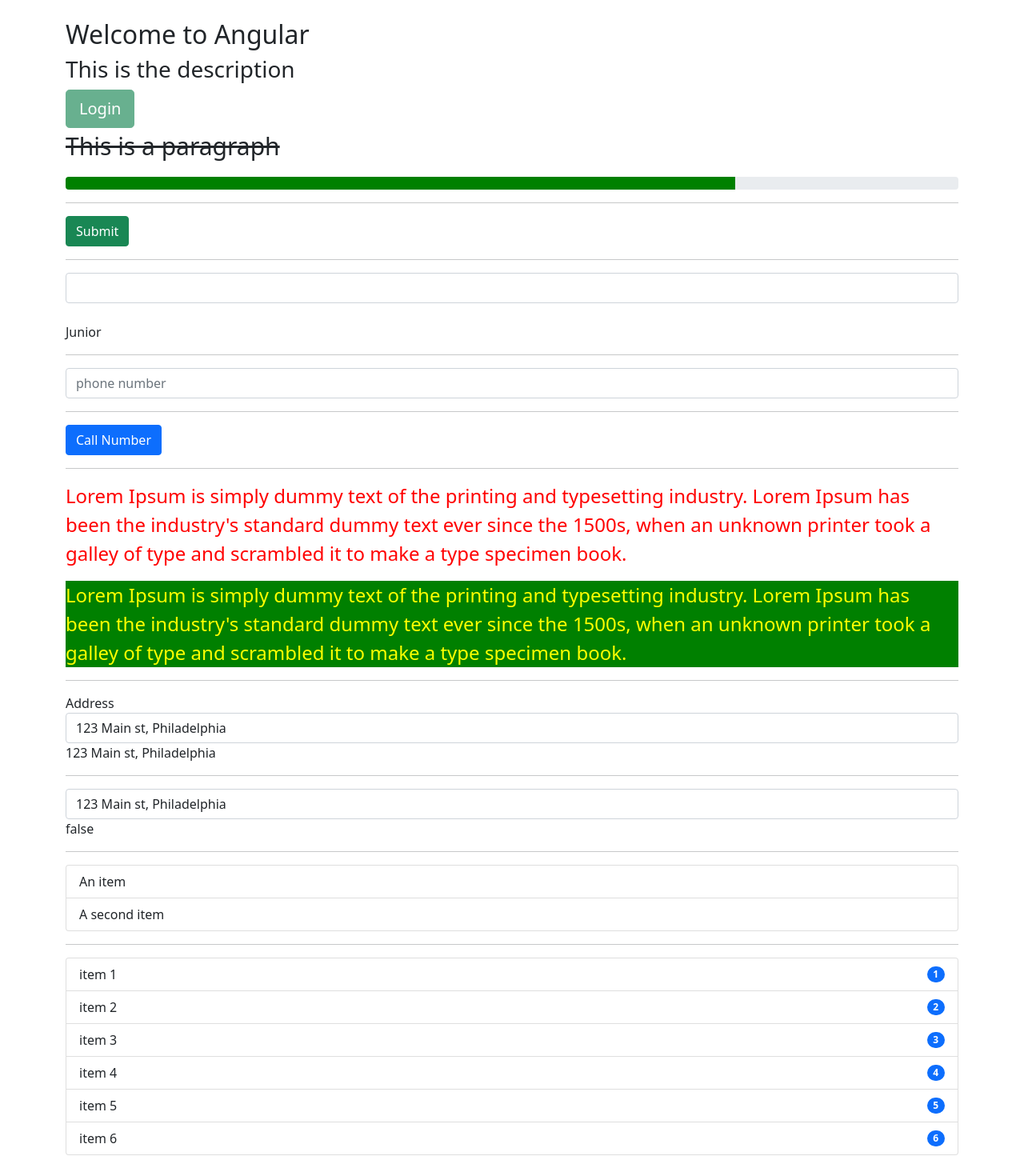
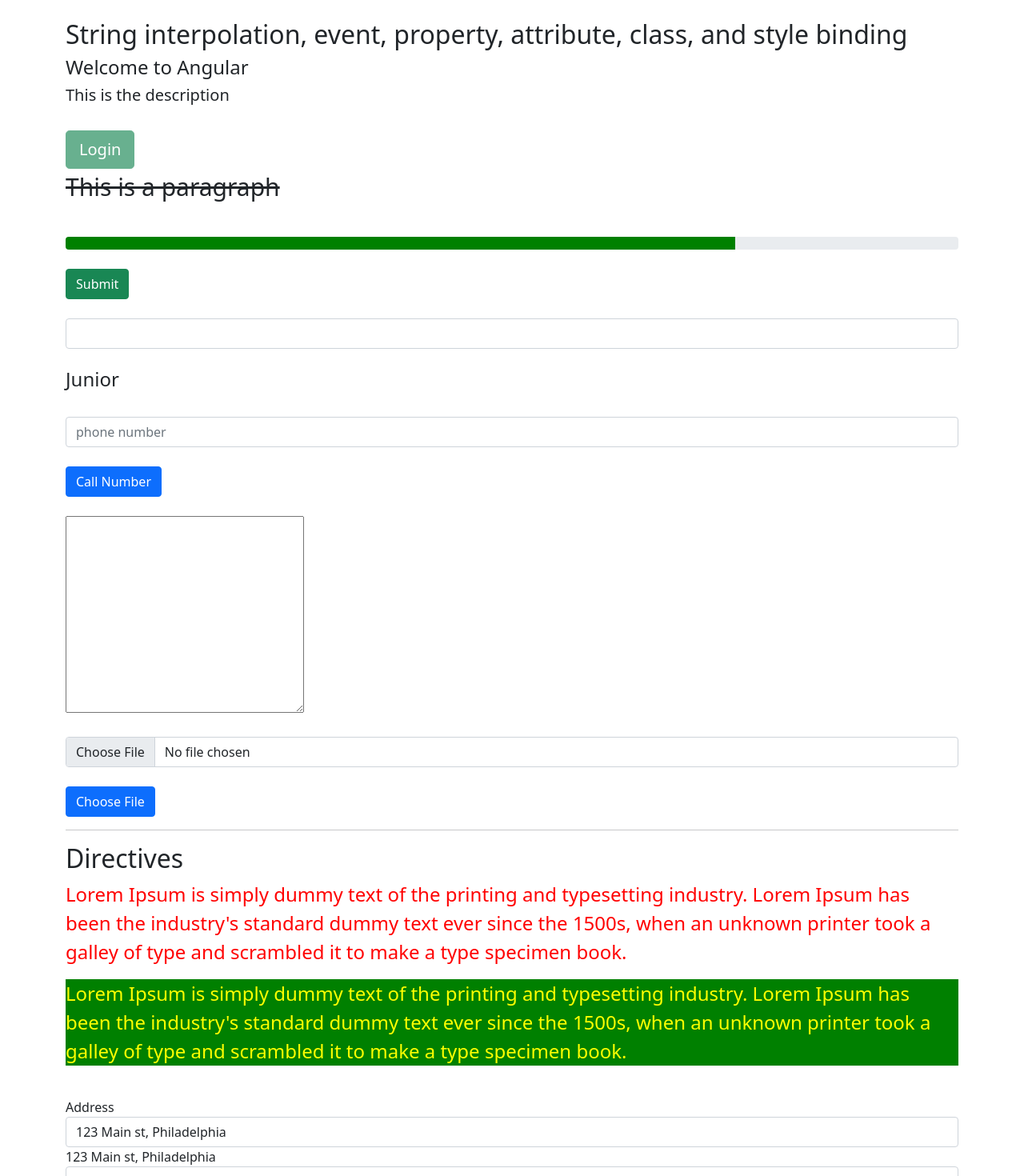
Before and after one commit to juniorro/ngcrashcourse, an Angular app: page / in a window 1280 px wide. Shown: the top 1470 px of the page at 80% size. Built offline with nearby package versions, Linux system fonts and the light colour scheme.

Commit message:
code clean up

```diff
--- a/src/app/app.component.html
+++ b/src/app/app.component.html
@@ -1,41 +1,71 @@
 <div class="container mt-4 mb-4">
   <div class="row">
     <div class="col-xs-12">
+      <h2>String interpolation, event, property, attribute, class, and style binding</h2>
+
       <!-- https://angular.io/guide/template-syntax#event-binding-event -->
       <!-- String interpolation -->
       <!-- https://angular.io/guide/interpolation -->
-      <h2>{{ title }}</h2>
-      <h3>{{ getDescription() }}</h3>
+
+      <h4>{{ title }}</h4>
+      <h5>{{ getDescription() }}</h5>
       <!-- <img src="{{ imageUrl }}" width="400" height="400" alt="Beach"> -->
+
+      <br>
 
       <!-- Property binding -->
       <!-- https://angular.io/guide/property-binding -->
+
       <button [disabled]="isAuthenticated" class="btn btn-success btn-lg">Login</button>
       <p [innerText]="paragrapText" [style.text-decoration]="'line-through'" [style.font-size.px]=30></p>
       <!-- <img [src]="imageUrl" width="400" height="400" alt="Beach"> -->
 
-      <!-- Attribute, class, and style bindingsbinding -->
+      <br>
+
+      <!-- Attribute, class, and style bindings -->
       <!-- https://angular.io/guide/attribute-binding -->
+
       <div class="progress">
         <div id="progress" [style.width.%]=75 [style.background-color]="'green'" class="progress-bar" role="progressbar"
           aria-valuemin="0" aria-valuemax="100">
         </div>
       </div>
 
-      <hr>
+      <br>
+
       <!-- Event binding -->
       <!-- https://angular.io/guide/event-binding -->
+      <!-- https://www.w3schools.com/jsref/dom_obj_event.asp -->
+
       <button type="button" class="btn btn-success" [class.hightlight]="false" (click)="onSubmit($event)">Submit</button>
-      <hr>
+
+      <br>
       <!-- <input type="text" (input)="name=$event.target.value"><br/> -->
+      <br>
       <input type="text" (input)="printValue(phone)" class="form-control"><br />
-      {{name}}
-      <hr>
-      <input #phone placeholder="phone number" class="form-control" />
-      <hr>
+
+      <h4>{{ name }}</h4>
+
+      <br>
+
+      <input type="text" #phone placeholder="phone number" class="form-control" />
+
+      <br>
+
       <button type="button" class="btn btn-primary" (click)="callPhone(phone.value)">Call Number</button>
+
+      <br><br>
+
+      <textarea #text name="" id="" cols="30" rows="10" (copy)="mouseOver($event)" (input)="mouseOver($event)" (mouseover)="mouseOver($event)"></textarea>
+
+      <br><br>
+
+      <input type="file" #fileInput (change)="uploadFile($event);mouseOver($event)" placeholder="photo" class="form-control" /> <br>
+      <button type="button" class="btn btn-primary" (click)="fileInput.click()">Choose File</button>
+
       <hr>
 
+      <h2>Directives</h2>
 
       <!-- Directives -->
       <!-- https://angular.io/guide/built-in-directives -->
@@ -54,7 +84,7 @@
         a type specimen book.
       </p>
 
-      <hr>
+      <br>
 
       <!--
       [ngModel]="name" is the syntax for one-way binding, while,
@@ -66,12 +96,12 @@
       <input type="text" [(ngModel)]="address" class="form-control" />
       {{ address }}
 
-      <hr>
+      <br>
       <!-- https://angular.io/api/forms/NgModel -->
       <input [(ngModel)]="address" #addr="ngModel" required class="form-control"/>
       <p>{{ addr.touched }}</p>
 
-      <hr>
+      <br>
 
       <!-- Built-in structural directives (NgIf, NgFor, NgSwitch) -->
       <ul *ngIf="name === 'Junior'" class="list-group">
@@ -79,7 +109,7 @@
         <li class="list-group-item">A second item</li>
       </ul>
 
-      <hr>
+      <br>
 
       <ul class="list-group">
         <!-- <li *ngFor="let item of ['item 1', 'item 2', 'item 3', 'item 4', 'item 5', 'item 6']; let i = index" class="list-group-item d-flex justify-content-between align-items-center"> -->
--- a/src/app/app.component.ts
+++ b/src/app/app.component.ts
@@ -35,4 +35,12 @@ export class AppComponent {
     console.log(phone);
   }
 
+  mouseOver(event: any): void {
+    console.log(event)
+  }
+
+  uploadFile(event: Event): void {
+    console.log(event)
+  }
+
 }
```
